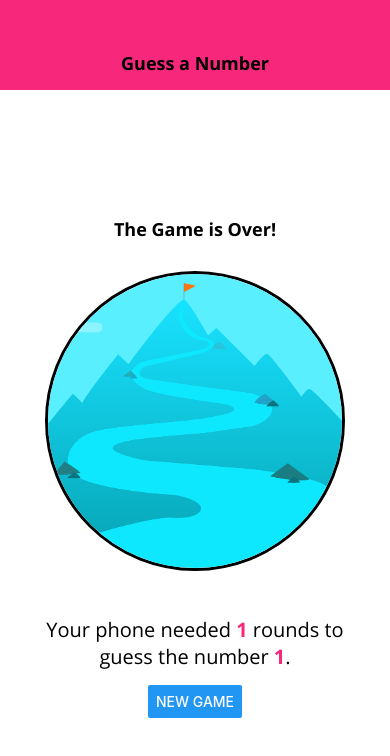
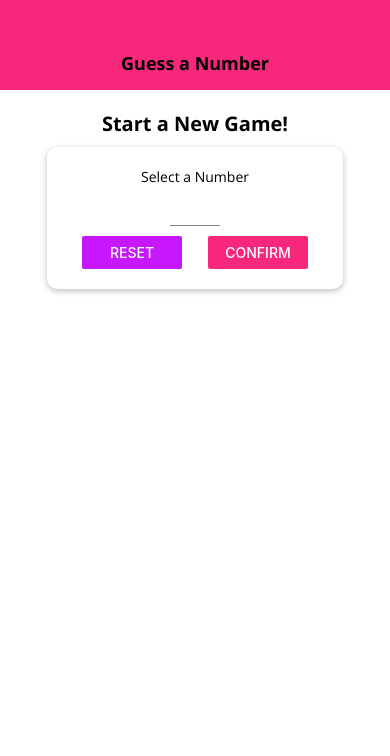
Before and after one commit to Faj5097/React-Native, a React Native app in the folder rn-guess-number/: screen / in a window 390 px wide. Shown: the top 756 px of the page. Built offline with nearby package versions, Linux system fonts and the light colour scheme.

Commit message:
Icons, Individual Buttons and Styled List

```diff
--- a/rn-guess-number/App.js
+++ b/rn-guess-number/App.js
@@ -1,17 +1,17 @@
-import React, { useState } from 'react';
-import { StyleSheet, View } from 'react-native';
-import * as Font from 'expo-font';
-import { AppLoading } from 'expo';
+import React, { useState } from "react";
+import { StyleSheet, View } from "react-native";
+import * as Font from "expo-font";
+import AppLoading from "expo-app-loading";
 
-import Header from './components/Header';
-import StartGameScreen from './screens/StartGameScreen';
-import GameScreen from './screens/GameScreen';
-import GameOverScreen from './screens/GameOverScreen';
+import Header from "./components/Header";
+import StartGameScreen from "./screens/StartGameScreen";
+import GameScreen from "./screens/GameScreen";
+import GameOverScreen from "./screens/GameOverScreen";
 
 const fetchFonts = () => {
   return Font.loadAsync({
-    'open-sans': require('./assets/fonts/OpenSans-Regular.ttf'),
-    'open-sans-bold': require('./assets/fonts/OpenSans-Bold.ttf')
+    "open-sans": require("./assets/fonts/OpenSans-Regular.ttf"),
+    "open-sans-bold": require("./assets/fonts/OpenSans-Bold.ttf")
   });
 };
 
@@ -25,7 +25,7 @@ export default function App() {
       <AppLoading
         startAsync={fetchFonts}
         onFinish={() => setDataLoaded(true)}
-        onError={err => console.log(err)}
+        onError={(err) => console.log(err)}
       />
     );
   }
@@ -35,22 +35,22 @@ export default function App() {
     setUserNumber(null);
   };
 
-  const startGameHandler = selectedNumber => {
+  const startGameHandler = (selectedNumber) => {
     setUserNumber(selectedNumber);
   };
 
-  const gameOverHandler = numOfRounds => {
+  const gameOverHandler = (numOfRounds) => {
     setGuessRounds(numOfRounds);
   };
 
   let content = <StartGameScreen onStartGame={startGameHandler} />;
-  content = (
-    <GameOverScreen
-      roundsNumber={1}
-      userNumber={1}
-      onRestart={configureNewGameHandler}
-    />
-  );
+  // content = (
+  //   <GameOverScreen
+  //     roundsNumber={1}
+  //     userNumber={1}
+  //     onRestart={configureNewGameHandler}
+  //   />
+  // );
   if (userNumber && guessRounds <= 0) {
     content = (
       <GameScreen userChoice={userNumber} onGameOver={gameOverHandler} />
--- /dev/null
+++ b/rn-guess-number/components/MainButton.js
@@ -0,0 +1,31 @@
+import React from "react";
+import { View, Text, StyleSheet, TouchableOpacity } from "react-native";
+import Colors from "../constants/colors";
+
+const MainButton = (props) => {
+  return (
+    <TouchableOpacity onPress={props.onPress}>
+      <View style={styles.titleContainer}>
+        <Text style={styles.title}>{props.children}</Text>
+      </View>
+    </TouchableOpacity>
+  );
+};
+
+const styles = StyleSheet.create({
+  titleContainer: {
+    width: 100,
+    height: 40,
+    backgroundColor: Colors.primary,
+    borderRadius: 25,
+    alignItems: "center",
+    justifyContent: "center"
+  },
+  title: {
+    fontFamily: "open-sans",
+    fontSize: 15,
+    color: "white"
+  }
+});
+
+export default MainButton;
--- a/rn-guess-number/screens/GameOverScreen.js
+++ b/rn-guess-number/screens/GameOverScreen.js
@@ -1,17 +1,18 @@
-import React from 'react';
-import { View, Text, StyleSheet, Button, Image } from 'react-native';
+import React from "react";
+import { View, Text, StyleSheet, Button, Image } from "react-native";
 
-import BodyText from '../components/BodyText';
-import TitleText from '../components/TitleText';
-import Colors from '../constants/colors';
+import MainButton from "../components/MainButton";
+import BodyText from "../components/BodyText";
+import TitleText from "../components/TitleText";
+import Colors from "../constants/colors";
 
-const GameOverScreen = props => {
+const GameOverScreen = (props) => {
   return (
     <View style={styles.screen}>
       <TitleText>The Game is Over!</TitleText>
       <View style={styles.imageContainer}>
         <Image
-          source={require('../assets/success.png')}
+          source={require("../assets/success.png")}
           // source={{
           //   uri:
           //     'https://cdn.pixabay.com/photo/2016/05/05/23/52/mountain-summit-1375015_960_720.jpg'
@@ -22,14 +23,14 @@ const GameOverScreen = props => {
       </View>
       <View style={styles.resultContainer}>
         <BodyText style={styles.resultText}>
-          Your phone needed{' '}
+          Your phone needed{" "}
           <Text style={styles.highlight}>{props.roundsNumber}</Text> rounds to
-          guess the number{' '}
+          guess the number{" "}
           <Text style={styles.highlight}>{props.userNumber}</Text>.
         </BodyText>
       </View>
 
-      <Button title="NEW GAME" onPress={props.onRestart} />
+      <MainButton onPress={props.onRestart}>NEW GAME</MainButton>
     </View>
   );
 };
@@ -37,33 +38,33 @@ const GameOverScreen = props => {
 const styles = StyleSheet.create({
   screen: {
     flex: 1,
-    justifyContent: 'center',
-    alignItems: 'center'
+    justifyContent: "center",
+    alignItems: "center"
   },
   imageContainer: {
     width: 300,
     height: 300,
     borderRadius: 150,
     borderWidth: 3,
-    borderColor: 'black',
-    overflow: 'hidden',
+    borderColor: "black",
+    overflow: "hidden",
     marginVertical: 30
   },
   image: {
-    width: '100%',
-    height: '100%'
+    width: "100%",
+    height: "100%"
   },
   resultContainer: {
     marginHorizontal: 30,
     marginVertical: 15
   },
   resultText: {
-    textAlign: 'center',
+    textAlign: "center",
     fontSize: 20
   },
   highlight: {
     color: Colors.primary,
-    fontFamily: 'open-sans-bold',
+    fontFamily: "open-sans-bold"
   }
 });
 
--- a/rn-guess-number/screens/GameScreen.js
+++ b/rn-guess-number/screens/GameScreen.js
@@ -1,9 +1,11 @@
-import React, { useState, useRef, useEffect } from 'react';
-import { View, Text, StyleSheet, Button, Alert } from 'react-native';
+import React, { useState, useRef, useEffect } from "react";
+import { View, Text, StyleSheet, ScrollView, Alert } from "react-native";
 
-import NumberContainer from '../components/NumberContainer';
-import Card from '../components/Card';
-import DefaultStyles from '../constants/default-styles';
+import MainButton from "../components/MainButton";
+import NumberContainer from "../components/NumberContainer";
+import Card from "../components/Card";
+import DefaultStyles from "../constants/default-styles";
+import { Ionicons } from "@expo/vector-icons";
 
 const generateRandomBetween = (min, max, exclude) => {
   min = Math.ceil(min);
@@ -16,11 +18,10 @@ const generateRandomBetween = (min, max, exclude) => {
   }
 };
 
-const GameScreen = props => {
-  const [currentGuess, setCurrentGuess] = useState(
-    generateRandomBetween(1, 100, props.userChoice)
-  );
-  const [rounds, setRounds] = useState(0);
+const GameScreen = (props) => {
+  let iniGuess = generateRandomBetween(1, 100, props.userChoice);
+  const [currentGuess, setCurrentGuess] = useState(iniGuess);
+  const [rounds, setRounds] = useState([iniGuess]);
   const currentLow = useRef(1);
   const currentHigh = useRef(100);
 
@@ -28,24 +29,24 @@ const GameScreen = props => {
 
   useEffect(() => {
     if (currentGuess === userChoice) {
-      onGameOver(rounds);
+      onGameOver(rounds.length);
     }
   }, [currentGuess, userChoice, onGameOver]);
 
-  const nextGuessHandler = direction => {
+  const nextGuessHandler = (direction) => {
     if (
-      (direction === 'lower' && currentGuess < props.userChoice) ||
-      (direction === 'greater' && currentGuess > props.userChoice)
+      (direction === "lower" && currentGuess < props.userChoice) ||
+      (direction === "greater" && currentGuess > props.userChoice)
     ) {
-      Alert.alert("Don't lie!", 'You know that this is wrong...', [
-        { text: 'Sorry!', style: 'cancel' }
+      Alert.alert("Don't lie!", "You know that this is wrong...", [
+        { text: "Sorry!", style: "cancel" }
       ]);
       return;
     }
-    if (direction === 'lower') {
+    if (direction === "lower") {
       currentHigh.current = currentGuess;
     } else {
-      currentLow.current = currentGuess;
+      currentLow.current = currentGuess + 1;
     }
     const nextNumber = generateRandomBetween(
       currentLow.current,
@@ -53,7 +54,7 @@ const GameScreen = props => {
       currentGuess
     );
     setCurrentGuess(nextNumber);
-    setRounds(curRounds => curRounds + 1);
+    setRounds((roundList) => [nextNumber, ...roundList]);
   };
 
   return (
@@ -61,12 +62,23 @@ const GameScreen = props => {
       <Text style={DefaultStyles.title}>Opponent's Guess</Text>
       <NumberContainer>{currentGuess}</NumberContainer>
       <Card style={styles.buttonContainer}>
-        <Button title="LOWER" onPress={nextGuessHandler.bind(this, 'lower')} />
-        <Button
-          title="GREATER"
-          onPress={nextGuessHandler.bind(this, 'greater')}
-        />
+        <MainButton onPress={nextGuessHandler.bind(this, "lower")}>
+          <Ionicons name="remove" size={20} color="white" />
+        </MainButton>
+        <MainButton onPress={nextGuessHandler.bind(this, "greater")}>
+          <Ionicons name="add" size={20} color="white" />
+        </MainButton>
       </Card>
+      <ScrollView>
+        {rounds.map((element, index) => {
+          return (
+            <View key={element} style={styles.listContainer}>
+              <Text>#{rounds.length - index}</Text>
+              <Text>{element}</Text>
+            </View>
+          );
+        })}
+      </ScrollView>
     </View>
   );
 };
@@ -75,14 +87,21 @@ const styles = StyleSheet.create({
   screen: {
     flex: 1,
     padding: 10,
-    alignItems: 'center'
+    alignItems: "center"
   },
   buttonContainer: {
-    flexDirection: 'row',
-    justifyContent: 'space-around',
+    flexDirection: "row",
+    justifyContent: "space-around",
     marginTop: 20,
     width: 300,
-    maxWidth: '80%'
+    maxWidth: "80%"
+  },
+  listContainer: {
+    flexDirection: "row",
+    flex: 1,
+    alignItems: "center",
+    borderWidth: 1,
+    borderColor: "black"
   }
 });
 
```
